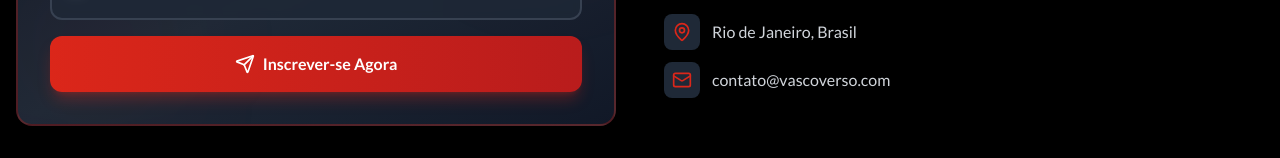
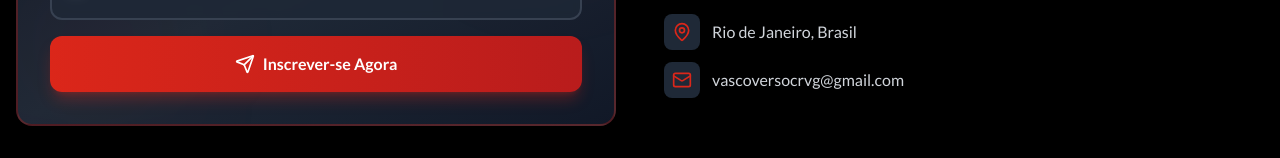
Before and after one commit to gottenw/vascoverso, a Next.js app: page / in a window 1280 px wide. Shown: the part 1193-1351 px from the top of the page. Built offline with nearby package versions, Linux system fonts and the light colour scheme; no server answers; the database is empty.

Commit message:
Trocando e-mail

```diff
--- a/src/app/contato/page.tsx
+++ b/src/app/contato/page.tsx
@@ -36,10 +36,10 @@ const ContatoPage = () => {
               Dúvidas, sugestões ou feedbacks sobre o portal.
             </p>
             <a
-              href="mailto:contato@vascoverso.com"
+              href="mailto:vascoversocrvg@gmail.com"
               className="text-primary hover:underline font-medium"
             >
-              contato@vascoverso.com
+              vascoversocrvg@gmail.com
             </a>
           </div>
 
--- a/src/components/Footer.tsx
+++ b/src/components/Footer.tsx
@@ -45,7 +45,7 @@ const Footer = () => {
                 <div className="p-2 bg-gray-800 rounded-lg group-hover:bg-primary/20 transition-colors">
                   <MailIcon size={20} className="text-primary" />
                 </div>
-                <span>contato@vascoverso.com</span>
+                <span>vascoversocrvg@gmail.com</span>
               </div>
             </div>
           </div>
```
